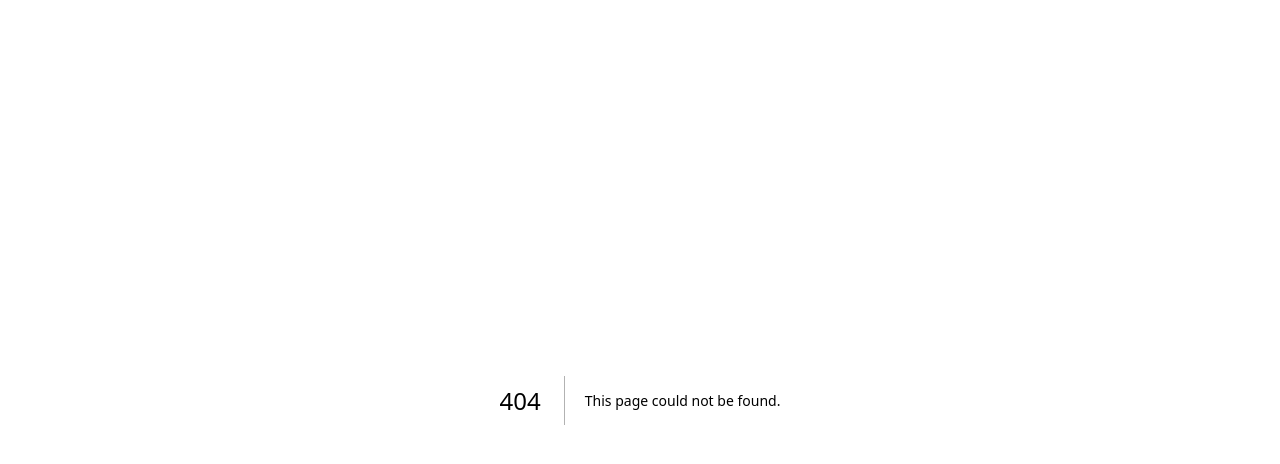
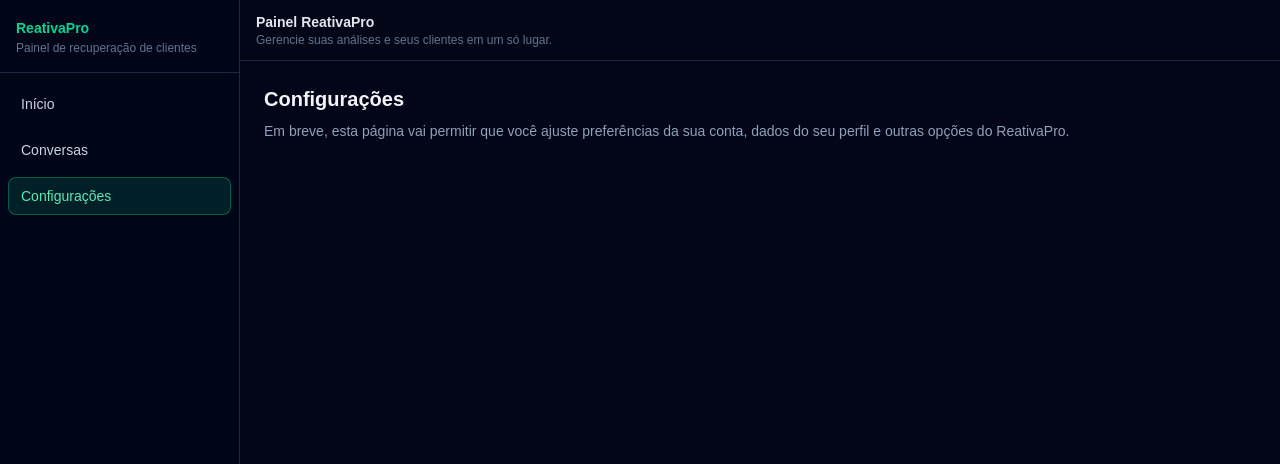
Before and after one commit to ReativaPro/reativapro, a Next.js app: page /dashboard/configuracoes in a window 1280 px wide. Before the commit this address had no page. Shown: the top 464 px of the page. Built offline with nearby package versions, Linux system fonts and the light colour scheme.

Commit message:
camada 4 - layout básico do dashboard com sidebar

```diff
--- /dev/null
+++ b/app/dashboard/configuracoes/page.tsx
@@ -0,0 +1,11 @@
+export default function ConfiguracoesPage() {
+  return (
+    <div className="space-y-2">
+      <h2 className="text-xl font-semibold">Configurações</h2>
+      <p className="text-sm text-slate-400">
+        Em breve, esta página vai permitir que você ajuste preferências da sua
+        conta, dados do seu perfil e outras opções do ReativaPro.
+      </p>
+    </div>
+  )
+}
--- /dev/null
+++ b/app/dashboard/layout.tsx
@@ -0,0 +1,71 @@
+import Link from "next/link"
+import { ReactNode } from "react"
+import { usePathname } from "next/navigation"
+
+function DashboardNav() {
+  const pathname = usePathname()
+
+  const links = [
+    { href: "/dashboard", label: "Início" },
+    { href: "/dashboard/conversas", label: "Conversas" },
+    { href: "/dashboard/configuracoes", label: "Configurações" },
+  ]
+
+  return (
+    <aside className="w-full md:w-60 border-b md:border-b-0 md:border-r border-slate-800 bg-slate-950/80">
+      <div className="px-4 py-4 border-b border-slate-800">
+        <span className="text-sm font-semibold text-emerald-400">
+          ReativaPro
+        </span>
+        <p className="text-xs text-slate-500">
+          Painel de recuperação de clientes
+        </p>
+      </div>
+      <nav className="px-2 py-3 flex md:flex-col gap-2 overflow-x-auto">
+        {links.map((link) => {
+          const active = pathname === link.href
+          return (
+            <Link
+              key={link.href}
+              href={link.href}
+              className={`text-sm px-3 py-2 rounded-lg whitespace-nowrap ${
+                active
+                  ? "bg-emerald-500/15 text-emerald-300 border border-emerald-500/40"
+                  : "text-slate-300 hover:bg-slate-800/70 border border-transparent"
+              }`}
+            >
+              {link.label}
+            </Link>
+          )
+        })}
+      </nav>
+    </aside>
+  )
+}
+
+export default function DashboardLayout({ children }: { children: ReactNode }) {
+  return (
+    <div className="min-h-screen bg-slate-950 text-slate-100 flex flex-col md:flex-row">
+      <DashboardNav />
+      <div className="flex-1 flex flex-col">
+        <header className="border-b border-slate-800 px-4 py-3 flex items-center justify-between bg-slate-950/70">
+          <div>
+            <h1 className="text-sm font-semibold text-slate-200">
+              Painel ReativaPro
+            </h1>
+            <p className="text-xs text-slate-500">
+              Gerencie suas análises e seus clientes em um só lugar.
+            </p>
+          </div>
+          <div className="text-xs text-slate-400">
+            {/* Placeholder para no futuro mostrar nome do usuário / plano */}
+            {/* Ex: {user?.email} | Plano Mensal */}
+          </div>
+        </header>
+        <main className="flex-1 px-4 py-4 md:px-6 md:py-6">
+          {children}
+        </main>
+      </div>
+    </div>
+  )
+}
--- a/app/dashboard/page.tsx
+++ b/app/dashboard/page.tsx
@@ -1,81 +1,61 @@
-"use client"
+import Link from "next/link"
 
-import { useEffect, useState } from "react"
-import { useRouter } from "next/navigation"
-import { supabase } from "@/lib/supabaseClient"
+export default function DashboardHomePage() {
+  return (
+    <div className="space-y-6">
+      <section>
+        <h2 className="text-2xl font-semibold mb-2">
+          Bem-vindo ao ReativaPro
+        </h2>
+        <p className="text-sm text-slate-400 max-w-2xl">
+          Aqui é o seu painel central. Você pode analisar conversas de WhatsApp,
+          entender a intenção de compra dos seus clientes e usar mensagens
+          prontas para recuperar vendas que quase foram perdidas.
+        </p>
+      </section>
 
-export default function DashboardPage() {
-  const router = useRouter()
-  const [loading, setLoading] = useState(true)
-  const [userEmail, setUserEmail] = useState<string | null>(null)
+      <section className="grid gap-4 md:grid-cols-3">
+        <div className="border border-slate-800 rounded-2xl p-4 bg-slate-900/40">
+          <h3 className="text-sm font-semibold mb-1">Análise de conversas</h3>
+          <p className="text-xs text-slate-400 mb-3">
+            Envie conversas exportadas do WhatsApp (.txt) e veja a classificação
+            automática de intenção do cliente, cor (verde/amarelo/vermelho/cinza)
+            e mensagem sugerida para recuperar o lead.
+          </p>
+          <Link
+            href="/dashboard/conversas"
+            className="inline-flex items-center text-xs font-semibold text-emerald-300 hover:text-emerald-200"
+          >
+            Ir para Análise de conversas →
+          </Link>
+        </div>
 
-  useEffect(() => {
-    async function loadUser() {
-      const {
-        data: { user },
-      } = await supabase.auth.getUser()
+        <div className="border border-slate-800 rounded-2xl p-4 bg-slate-900/40">
+          <h3 className="text-sm font-semibold mb-1">Status da conta</h3>
+          <p className="text-xs text-slate-400 mb-3">
+            Em breve, você verá aqui o status da sua assinatura, plano atual e
+            data de renovação, integrado automaticamente com o checkout da
+            HeroSpark.
+          </p>
+          <span className="inline-flex text-[10px] px-2 py-1 rounded-full bg-slate-800 text-slate-300">
+            Em desenvolvimento
+          </span>
+        </div>
 
-      if (!user) {
-        // Não logado → manda pro login
-        router.replace("/login")
-        return
-      }
-
-      setUserEmail(user.email ?? null)
-      setLoading(false)
-    }
-
-    loadUser()
-  }, [router])
-
-  async function handleLogout() {
-    await supabase.auth.signOut()
-    router.push("/login")
-  }
-
-  if (loading) {
-    return (
-      <div className="min-h-screen flex items-center justify-center bg-slate-950 text-slate-200">
-        Carregando painel...
-      </div>
-    )
-  }
-
-  return (
-    <div className="min-h-screen bg-slate-950 text-slate-100 flex flex-col">
-      <header className="w-full border-b border-slate-800 px-6 py-4 flex items-center justify-between">
-        <h1 className="text-lg font-semibold">ReativaPro — Painel</h1>
-        <div className="flex items-center gap-3 text-sm">
-          {userEmail && <span className="text-slate-400">{userEmail}</span>}
-          <button
-            onClick={handleLogout}
-            className="px-3 py-1 rounded-md bg-slate-800 hover:bg-slate-700 text-xs"
+        <div className="border border-slate-800 rounded-2xl p-4 bg-slate-900/40">
+          <h3 className="text-sm font-semibold mb-1">Configurações</h3>
+          <p className="text-xs text-slate-400 mb-3">
+            Em breve você poderá ajustar preferências do sistema, dados do seu
+            perfil e receber recomendações de melhorias personalizadas.
+          </p>
+          <Link
+            href="/dashboard/configuracoes"
+            className="inline-flex items-center text-xs font-semibold text-slate-300 hover:text-slate-100"
           >
-            Sair
-          </button>
+            Abrir Configurações →
+          </Link>
         </div>
-      </header>
-
-      <main className="flex-1 px-6 py-6">
-        <h2 className="text-xl font-semibold mb-2">Bem-vindo ao ReativaPro</h2>
-        <p className="text-slate-400 mb-4 text-sm">
-          Aqui é onde você vai ver seus clientes, conversas analisadas e
-          oportunidades de recuperação. Por enquanto, este é só o esqueleto
-          inicial do painel.
-        </p>
-
-        <div className="border border-slate-800 rounded-xl p-4 bg-slate-900/40">
-          <p className="text-sm text-slate-300">
-            Próximos módulos que vamos colocar aqui:
-          </p>
-          <ul className="text-sm text-slate-400 mt-2 list-disc pl-5 space-y-1">
-            <li>Lista de leads com cores (verde/amarelo/vermelho/cinza)</li>
-            <li>Mensagens prontas para recuperar cada tipo de cliente</li>
-            <li>Indicador de quem realmente quis comprar</li>
-            <li>Módulo de Análise de Conversas (Camada 8)</li>
-          </ul>
-        </div>
-      </main>
+      </section>
     </div>
   )
 }
```
